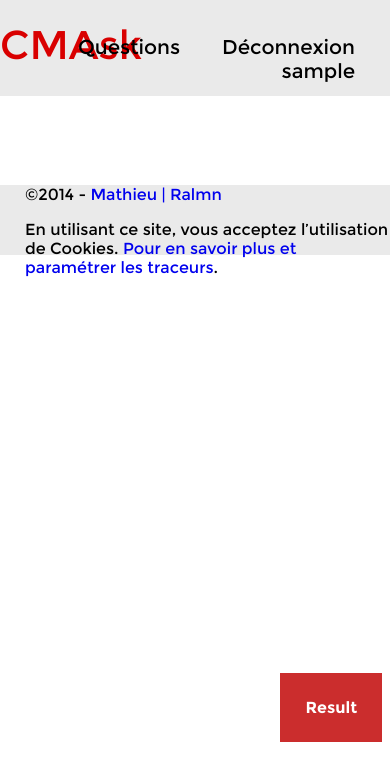
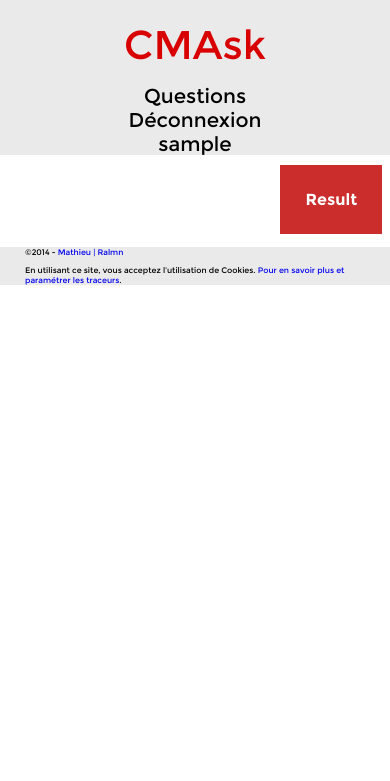
Before and after one commit to ralmn/CMAsk, a Flask app: template cmask/template/view.html in a window 390 px wide. Shown: the top 781 px of the page. Run offline with Flask 2, Linux system fonts and the light colour scheme; the template is opened without the code that fills it, so the values that code supplies are empty; the visitor is signed in with stand-in values (Sample User, id 1); data comes from the database, SQL or seed files in the repository; style sheets or scripts are compiled from the project's sources; some libraries are stand-ins or nearby versions.

Commit message:
Fix responsive

```diff
--- a/cmask/static/css/style.less
+++ b/cmask/static/css/style.less
@@ -264,3 +264,65 @@ label{
     }
   }
 }
+
+@media all and (max-width: 865px) {
+  header{
+    nav{
+      width: 100%;
+      display: inline-block;
+      padding-bottom: 15px;
+      .title{
+        float: none;
+        text-align: center;
+        margin: 0 auto;
+        display: inline-block;
+        width: 100%;
+        max-width: 100%;
+      }
+      ul{
+        display: block;
+        float: none;
+        text-align: center;
+        margin: 0 auto;
+        & li{
+          margin: 0;
+          float: none;
+          display: block;
+          &.nav-right{
+            float: none;
+            display: block;
+          }
+        }
+      }
+    }
+  }
+
+  .content{
+    #home{
+
+      h1.vote-name{
+        font-size: 1.5em;
+
+      }
+      .options{
+        font-size: 1em;
+      }
+    }
+
+
+    .bottom-right{
+      position: relative;
+      display: inline-block;
+      float: right;
+      margin-bottom: 30px;
+    }
+  }
+
+  footer {
+    font-size: 0.5em;
+    height: auto;
+    &.forced{
+      position: relative;
+    }
+  }
+}
--- a/cmask/template/view.html
+++ b/cmask/template/view.html
@@ -2,7 +2,7 @@
 {% extends('skeleton.html') %}
 {% block content %}
     <div id="home">
-        <h1>{{vote.name}}</h1>
+        <h1 class="vote-name">{{vote.name}}</h1>
         <div class="option-div">
             {% for voteO in vote.options %}
                 <a class="options" href="{{ url_for('.vote', id=vote.id, option=voteO.id)}}">{{voteO.name}}</a>
@@ -15,6 +15,9 @@
 
     <div class="bottom-right">
         <a class="btn red" href="{{ url_for('.result',id=vote.id) }}">Result</a>
+        <div class="clear"></div>
     </div>
 
+    <div class="clear"></div>
+
 {%endblock%}
```
Also changed, not shown: cmask/static/css/style.css (+49 -0 lines).
